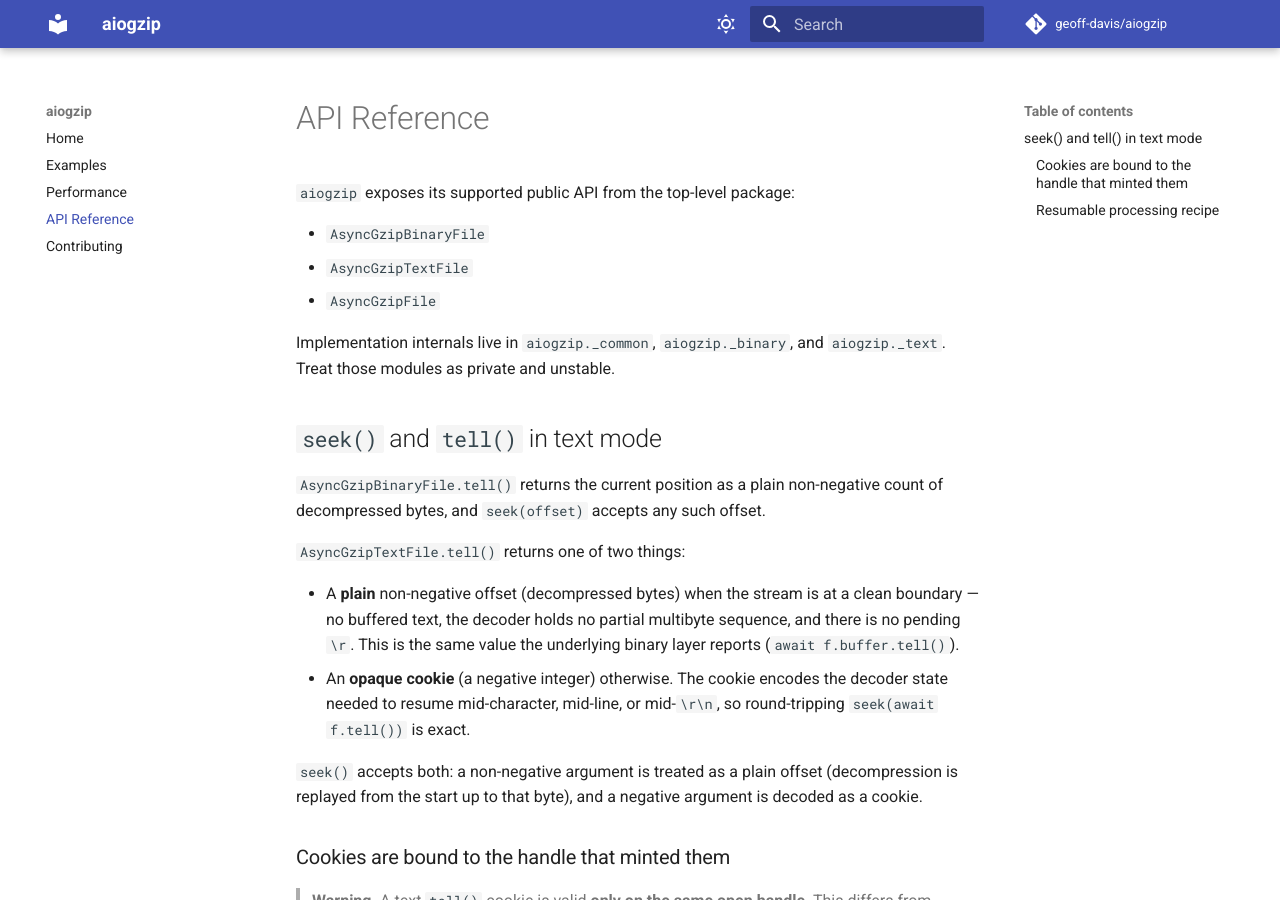
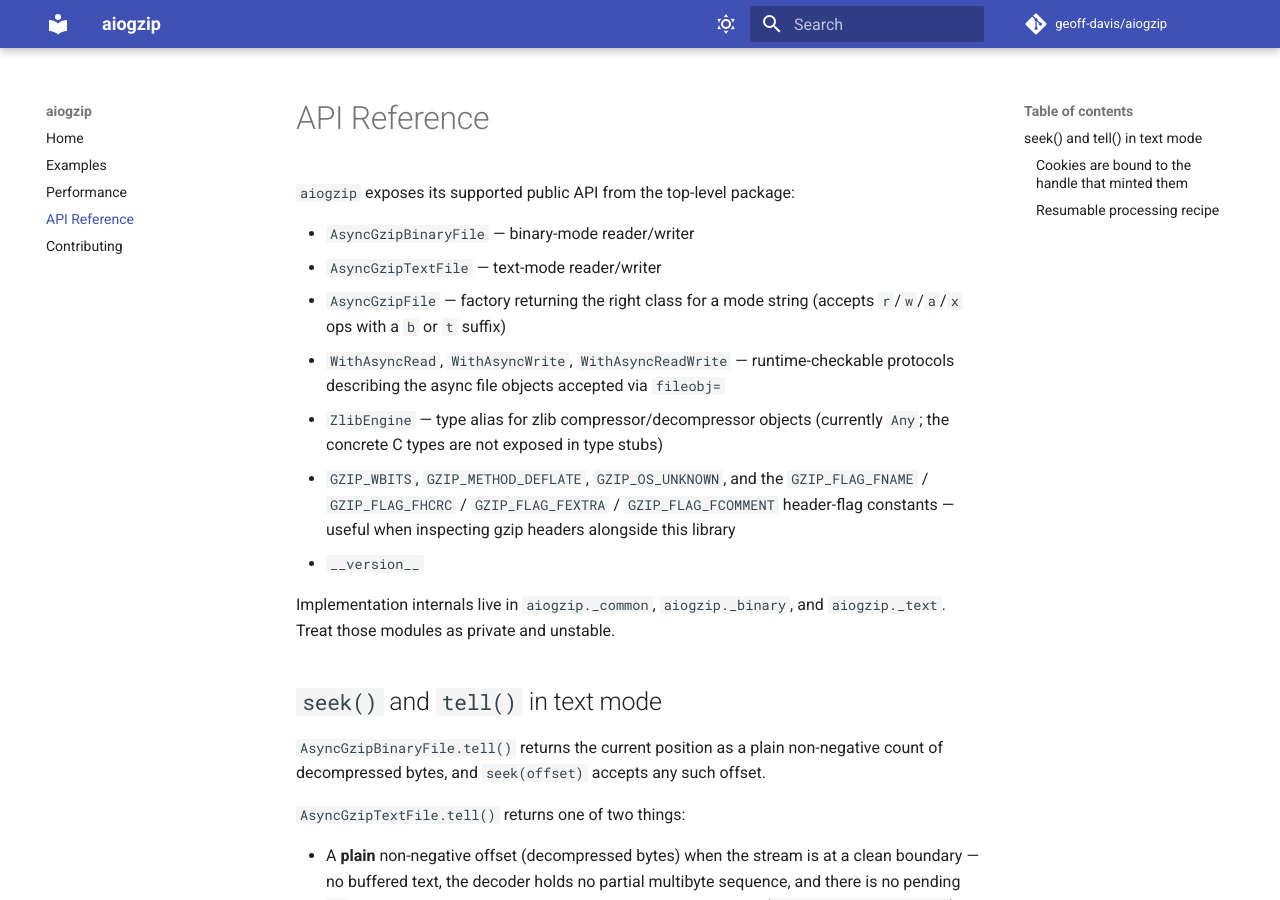
Before and after one commit to geoff-davis/aiogzip, an MkDocs documentation site: the page built from docs/api.md, in a window 1280 px wide and 900 px high. Built offline with MkDocs 1.6.1 and Material for MkDocs 9.7.7, drawn with Linux system fonts in a browser that asks for light colours; comment, search, counter and statistics services are not loaded.

Commit message:
docs: fix README quickstart, align perf figures, document full public API
The quickstart's deterministic-metadata block used async with at
module top level — a SyntaxError if run as written; it now lives in
main() (verified by executing the block). Align the zlib-ng speedup
figures between README and the performance guide (~1.2-2x typical
decompression, ~1.2-1.5x fast_compress), make the Contributing link
absolute so it works on PyPI, switch the Python-versions badge to the
dynamic PyPI one, list the protocols/constants that __all__ actually
exports in the API reference, and mention 'x' modes in the factory
docstring.

🤖 Generated with [Claude Code](https://claude.com/claude-code)

Co-Authored-By: Claude Fable 5 <noreply@anthropic.com>

```diff
--- a/docs/api.md
+++ b/docs/api.md
@@ -2,9 +2,13 @@
 
 `aiogzip` exposes its supported public API from the top-level package:
 
-- `AsyncGzipBinaryFile`
-- `AsyncGzipTextFile`
-- `AsyncGzipFile`
+- `AsyncGzipBinaryFile` — binary-mode reader/writer
+- `AsyncGzipTextFile` — text-mode reader/writer
+- `AsyncGzipFile` — factory returning the right class for a mode string (accepts `r`/`w`/`a`/`x` ops with a `b` or `t` suffix)
+- `WithAsyncRead`, `WithAsyncWrite`, `WithAsyncReadWrite` — runtime-checkable protocols describing the async file objects accepted via `fileobj=`
+- `ZlibEngine` — type alias for zlib compressor/decompressor objects (currently `Any`; the concrete C types are not exposed in type stubs)
+- `GZIP_WBITS`, `GZIP_METHOD_DEFLATE`, `GZIP_OS_UNKNOWN`, and the `GZIP_FLAG_FNAME` / `GZIP_FLAG_FHCRC` / `GZIP_FLAG_FEXTRA` / `GZIP_FLAG_FCOMMENT` header-flag constants — useful when inspecting gzip headers alongside this library
+- `__version__`
 
 Implementation internals live in `aiogzip._common`, `aiogzip._binary`, and `aiogzip._text`. Treat those modules as private and unstable.
 
```
Also changed, not shown: README.md (+10 -10 lines), docs/performance.md (+2 -2 lines), src/aiogzip/__init__.py (+4 -3 lines).
